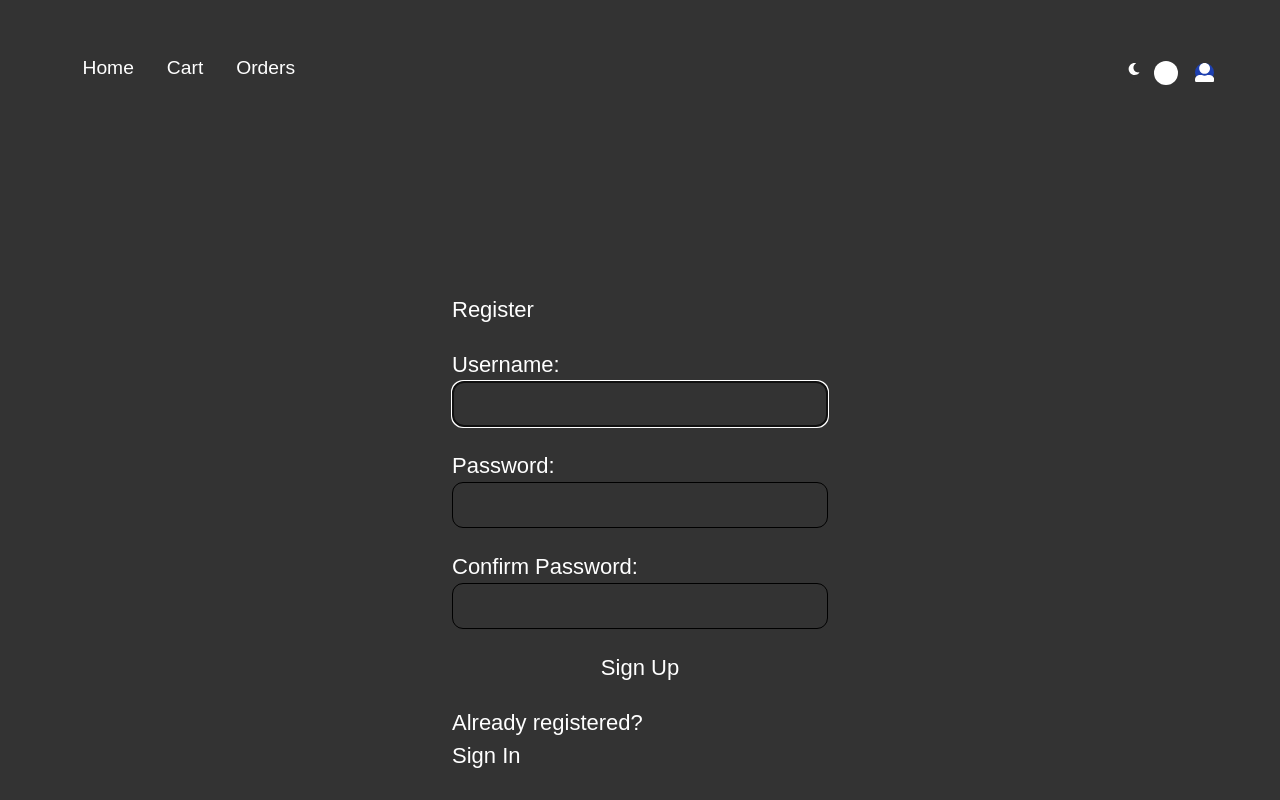
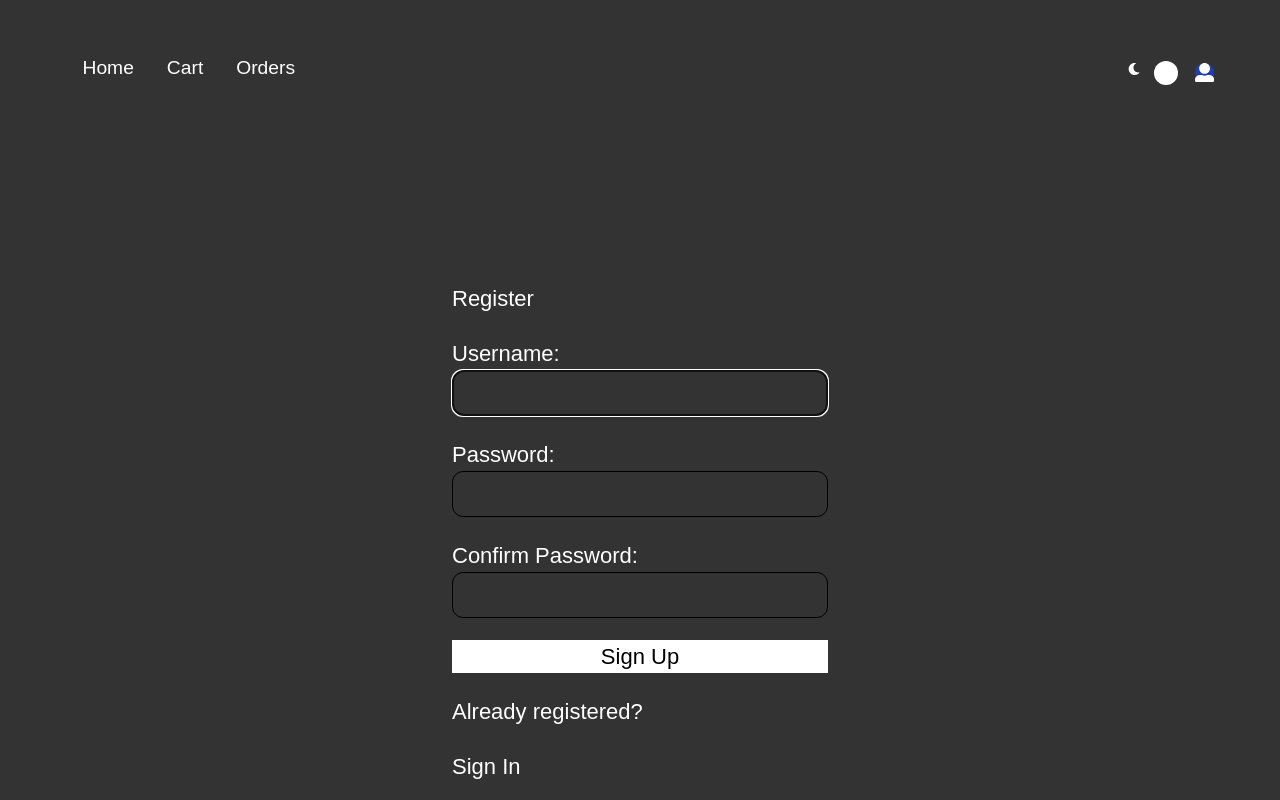
Before and after one commit to vanamala-19/shop-frontend, a React (Create React App) app: page /register in a window 1280 px wide. Shown: the top 800 px of the page. Built offline with nearby package versions, Linux system fonts and the light colour scheme.

Commit message:
btn update

```diff
--- a/src/components/Home.jsx
+++ b/src/components/Home.jsx
@@ -13,7 +13,6 @@ const Home = () => {
   const [trigger, setTrigger] = useState(0);
   const [loading, setLoading] = useState(true);
   const [error, setError] = useState(null);
-  const [noProductsFound, setNoProductsFound] = useState(false);
   const {
     getAllProducts,
     getAllProductsByName,
--- a/src/components/Login.jsx
+++ b/src/components/Login.jsx
@@ -5,12 +5,14 @@ import { useNavigate, useLocation } from "react-router-dom";
 import useToggle from "../Hooks/useToggle";
 import useInput from "../Hooks/useInput";
 import LoadingPage from "./Loading";
+import { useContext } from "react";
+import ThemeContext from "../context/ThemeContext";
 
 const LOGIN_URL = "/auth/login";
 
 const Login = () => {
   const { setAuth } = useAuth();
-
+  const { theme } = useContext(ThemeContext);
   const navigate = useNavigate();
   const location = useLocation();
   const from = location.state?.from?.pathname || "/";
@@ -70,7 +72,7 @@ const Login = () => {
   }
 
   return (
-    <div className="body">
+    <div className={`body text-${theme}`}>
       <section>
         <p
           ref={errRef}
@@ -98,7 +100,9 @@ const Login = () => {
             value={pwd}
             required
           />
-          <button disabled={loading}>Sign In</button>
+          <button className={`btn-${theme}`} disabled={loading}>
+            Sign In
+          </button>
           <div className="persistCheck">
             <input
               type="checkbox"
@@ -113,7 +117,7 @@ const Login = () => {
           Need an Account?
           <br />
           <span className="line">
-            <a href="/register">Sign Up</a>
+            <button href="/register">Sign Up</button>
           </span>
         </p>
       </section>
--- a/src/components/Register.jsx
+++ b/src/components/Register.jsx
@@ -1,12 +1,15 @@
 import { useRef, useState, useEffect } from "react";
 import { FaCheck, FaTimes, FaInfoCircle } from "react-icons/fa";
 import axios from "../api/axios";
+import { useContext } from "react";
+import ThemeContext from "../context/ThemeContext";
 
 const USER_REGEX = /^[A-z][A-z0-9-_]{3,23}$/;
 const PWD_REGEX = /^(?=.*[a-z])(?=.*[A-Z])(?=.*[0-9])(?=.*[!@#$%]).{8,24}$/;
 const REGISTER_URL = "auth/register";
 
 const Register = () => {
+  const { theme } = useContext(ThemeContext);
   document.title = "SHOP | REGISTER";
   const userRef = useRef();
   const errRef = useRef();
@@ -81,7 +84,7 @@ const Register = () => {
   };
 
   return (
-    <div className="body">
+    <div className={`body text-${theme}`}>
       {success ? (
         <section>
           <h1>Success!</h1>
@@ -191,6 +194,7 @@ const Register = () => {
             </p>
 
             <button
+              className={`btn-${theme}`}
               disabled={!validName || !validPwd || !validMatch ? true : false}>
               Sign Up
             </button>
@@ -200,7 +204,7 @@ const Register = () => {
             <br />
             <span className="line">
               {/*put router link here*/}
-              <a href="/login">Sign In</a>
+              <button href="/login">Sign In</button>
             </span>
           </p>
         </section>
--- a/src/components/Search.jsx
+++ b/src/components/Search.jsx
@@ -30,6 +30,7 @@ const DropDown = ({
     if (close) {
       setToggleMain(false);
     }
+    //eslint-disable-next-line
   }, [toggle, close, query, searchType]);
 
   // useEffect(() => {
```
